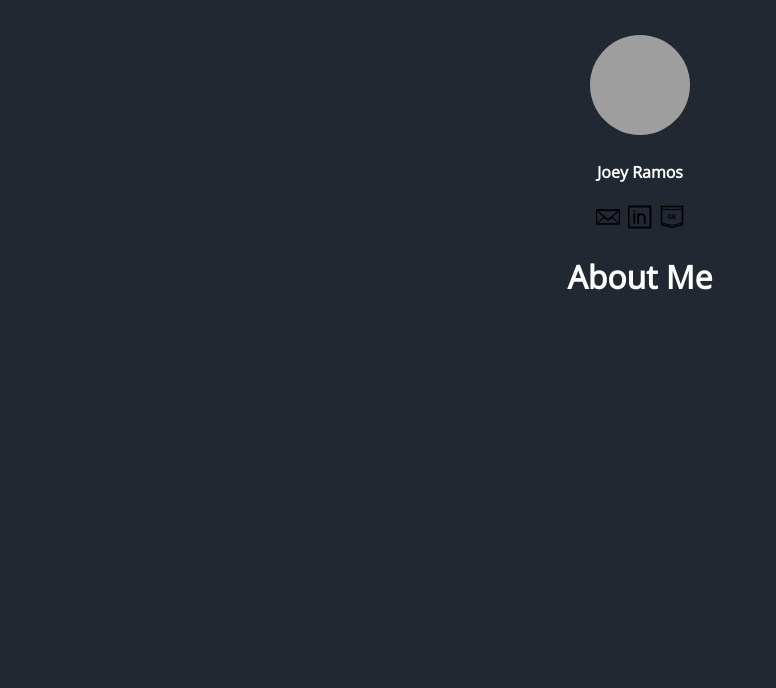
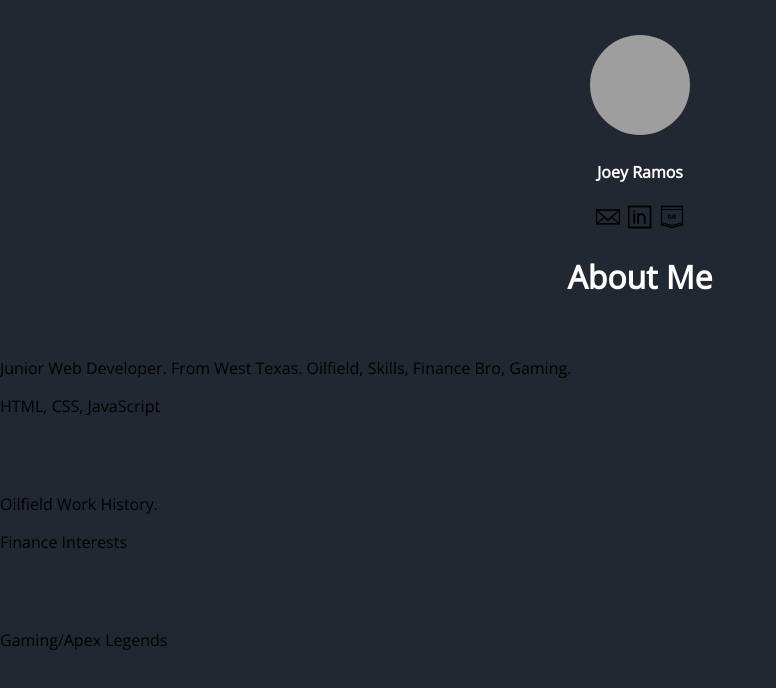
Before and after one commit to Joey-Ramos/portfolio, a React (Create React App) app: page /about in a window 1280 px wide. Shown: the top 688 px of the page, without its empty margins (0-776 px from the left). Built offline with nearby package versions, Linux system fonts and the light colour scheme; grey boxes are pictures that could not be loaded.

Commit message:
Fill out about me section

```diff
--- a/src/App.css
+++ b/src/App.css
@@ -32,7 +32,7 @@ body {
     height: 50px;
     max-width: 500px;
     background-color: rgba(255, 255, 255, 0.733);
-    border-radius: 100px;
+    border-radius: 5px;
     margin: 0 auto;
     line-height: 50px;
 }
@@ -54,7 +54,7 @@ body {
 .project {
     background-color: rgba(255, 255, 255, 0.733);
     color: black;
-    border-radius: 30px;
+    border-radius: 5px;
     margin: 0 auto;
     max-width: 500px;
 }
--- a/src/Components/Aboutme/index.js
+++ b/src/Components/Aboutme/index.js
@@ -8,6 +8,28 @@ function About() {
     return (
         <div className='about'>
             <h1 className='about-title'>About Me</h1>
+            <div className='about-wrapper'>
+                <div className='about-bio'>
+                    <img/>
+                    <p>Junior Web Developer. From West Texas. Oilfield, Skills, Finance Bro, Gaming.</p>
+                </div>
+                <div className='about-skills'>
+                    <p>HTML, CSS, JavaScript</p>
+                    <img/>
+                </div>
+                <div className='about-work'>
+                    <img/>
+                    <p>Oilfield Work History.</p>
+                </div>
+                <div className='about-finance'>
+                    <p>Finance Interests</p>
+                    <img/>
+                </div>
+                <div className='about-gaming'>
+                    <img/>
+                    <p>Gaming/Apex Legends</p>
+                </div>
+            </div>
         </div>
     )
 }
```
